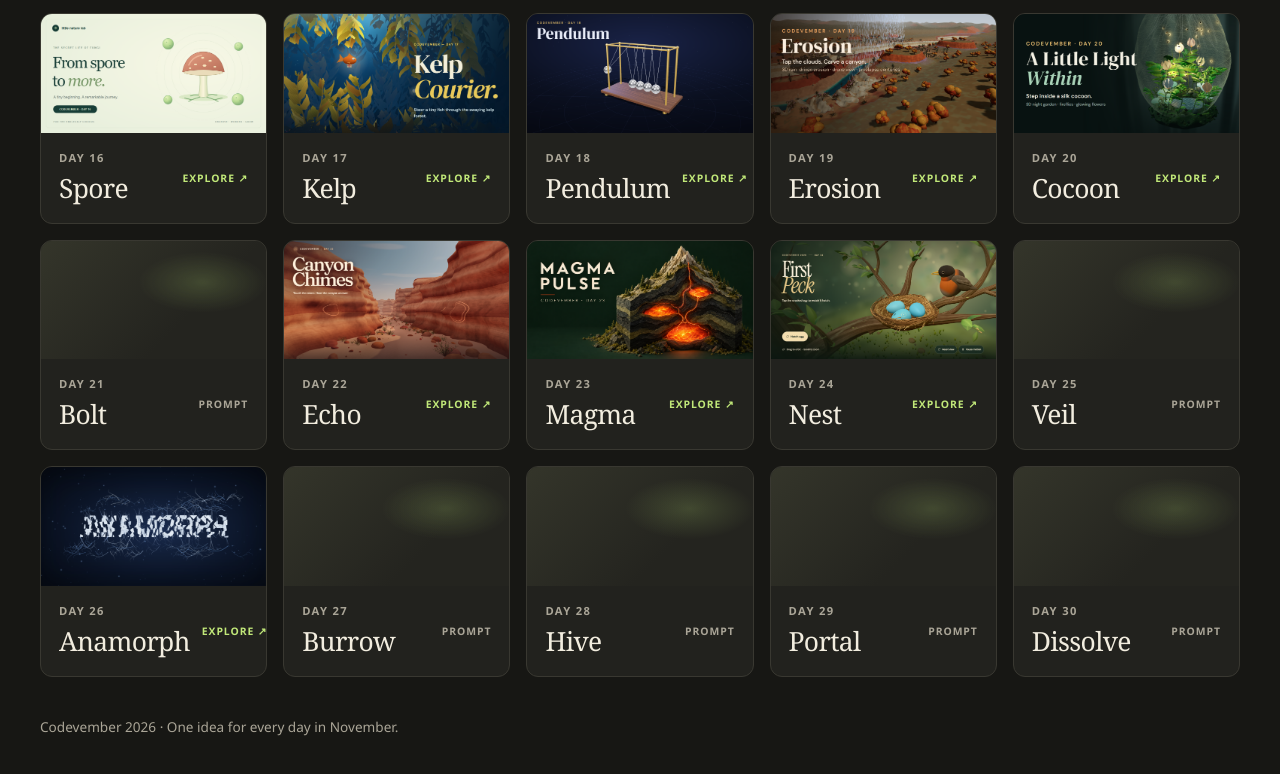
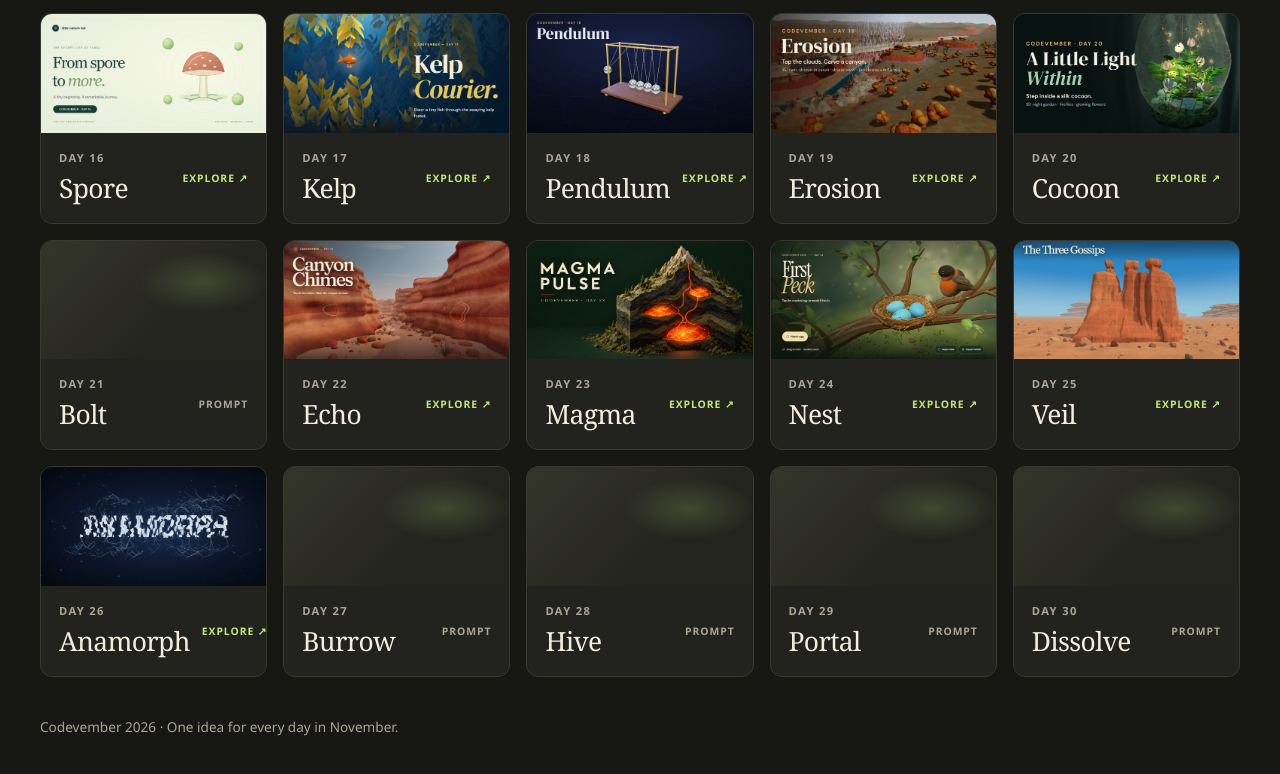
Before and after one commit to gregpuzzles1/codevember-2026, a plain HTML site: page index.html in a window 1280 px wide. Shown: the part 1177-1951 px from the top of the page. Drawn offline with Linux system fonts and the light colour scheme.

Commit message:
Update Codevember calendar

```diff
--- a/index.html
+++ b/index.html
@@ -318,9 +318,11 @@
           <div class="day-info"><div><span class="day-number">Day 24</span><h2 class="day-word">Nest</h2></div><span class="status">Explore ↗</span></div>
         </a>
       </li>
-      <li class="day-card">
-        <div class="prompt-art" aria-hidden="true"></div>
-        <div class="day-info"><div><span class="day-number">Day 25</span><h2 class="day-word">Veil</h2></div><span class="status">Prompt</span></div>
+      <li class="day-card complete">
+        <a href="./25/" aria-label="Day 25: Veil — open project">
+          <img class="preview" src="./25/social-preview.png" alt="" loading="lazy" decoding="async">
+          <div class="day-info"><div><span class="day-number">Day 25</span><h2 class="day-word">Veil</h2></div><span class="status">Explore ↗</span></div>
+        </a>
       </li>
       <li class="day-card complete">
         <a href="./26/" aria-label="Day 26: Anamorph — open project">
```
Also changed, not shown: README.md.
